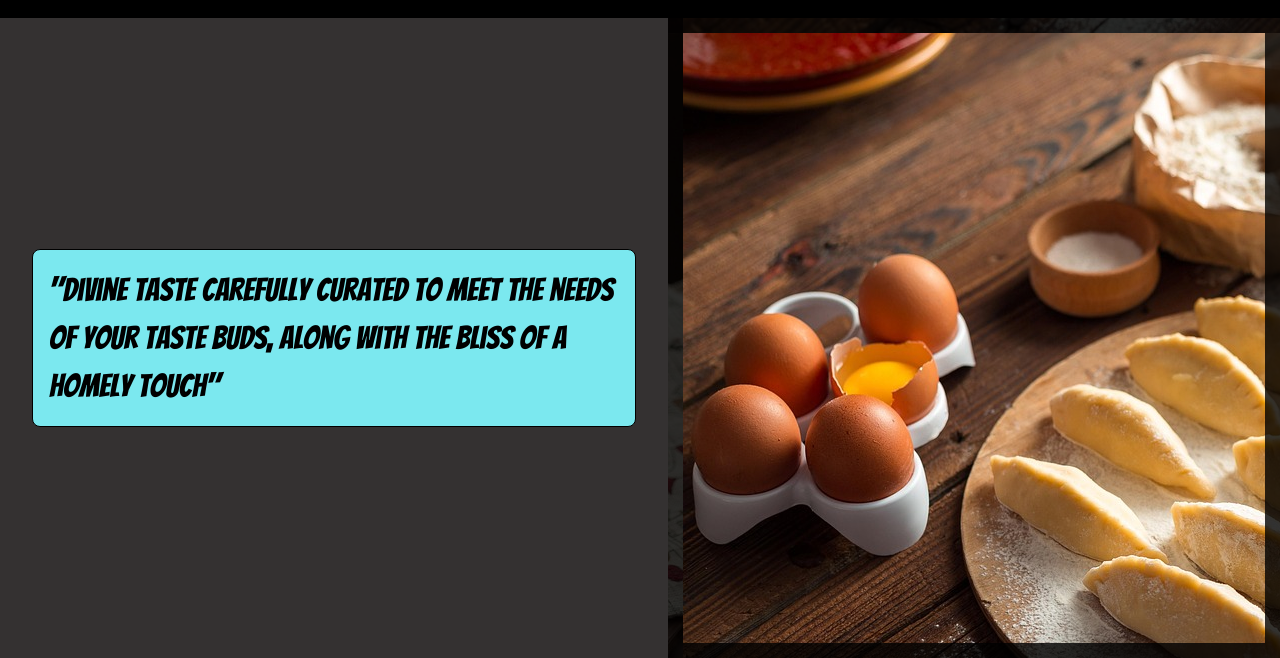
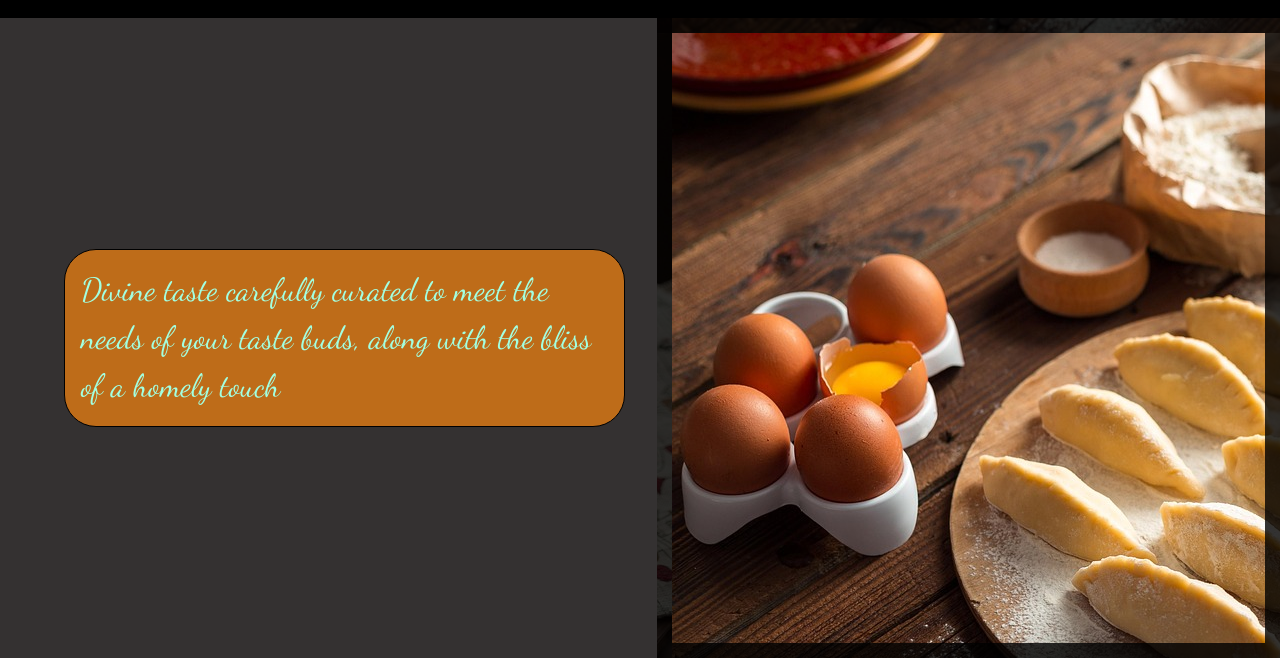
Before and after one commit to PDK34/Restaurant-page, a website built with webpack: page src/template.html in a window 1280 px wide. Shown: the part 142-800 px from the top of the page. Built offline with nearby package versions, Linux system fonts and the light colour scheme; a web font is replaced by a local one.

Commit message:
Remove hardcoded html and use js to create page elements

```diff
--- a/src/index.js
+++ b/src/index.js
@@ -1 +1,4 @@
 import "./styles.css";
+import pageLoad from './pageLoad.js';
+
+pageLoad();
--- /dev/null
+++ b/src/pageLoad.js
@@ -0,0 +1,17 @@
+
+export default function pageLoad(){
+    const content  = document.getElementById('content');
+
+    const leftContent = document.createElement('div');
+    leftContent.classList.add('leftcontent');
+
+    const comment  = document.createElement('div');
+    comment.textContent = 'Divine taste carefully curated to meet the needs of your taste buds, along with the bliss of a homely touch';
+    comment.classList.add('comment');
+    leftContent.appendChild(comment);
+
+    const rightContent = document.createElement('div');
+    rightContent.classList.add('rightcontent');
+
+    content.append(leftContent,rightContent);
+}
--- a/src/styles.css
+++ b/src/styles.css
@@ -1,10 +1,8 @@
 
-@import url('https://fonts.googleapis.com/css2?family=Bangers&family=Great+Vibes&family=Original+Surfer&family=Roboto:ital,wght@0,100..900;1,100..900&display=swap');
-* {
-  box-sizing: border-box;
+@import url('https://fonts.googleapis.com/css2?family=Dancing+Script:wght@400..700&family=Great+Vibes&family=Original+Surfer&display=swap');
+*{
+    box-sizing: border-box;
 }
-
-
 body{
     margin: 0;
   padding: 0;
@@ -72,21 +70,30 @@ body{
 }
 
 #content>.leftcontent{
-    width: 100;
+    width: 100%;
     font-size: 2rem;
     display: flex;
     justify-content: center;
     align-items: center;
     padding: 2rem;
+    padding-left: 4rem;
     background-color: #343131;
 }
 
 .comment{
     border: 1px solid black;
-    border-radius: 0.5rem;
-    background-color: rgb(123, 232, 239);
+    border-radius: 2rem;
+    background-color: rgb(190, 108, 25);
     padding: 1rem;
-    font-family: 'Bangers';
+    font-family: 'Dancing Script';
+    color: rgb(163, 255, 224);
+
+
+}
+.comment:hover{
+        box-shadow: 0 0 15px rgba(255, 140, 0, 0.8),
+                0 0 30px rgba(255, 140, 0, 0.6),
+                0 0 45px rgba(255, 69, 0, 0.4);
 }
 #content>.rightcontent{
     height: 80vh;
--- a/src/template.html
+++ b/src/template.html
@@ -15,9 +15,6 @@
     </header>
 
     <div id="content">
-        <div class="leftcontent">
-            <div class="comment">"Divine taste carefully curated to meet the needs of your taste buds, along with the bliss of a homely touch"</div>
-        </div>
-        <div class="rightcontent"></div></div>
+
 </body>
 </html>
```
